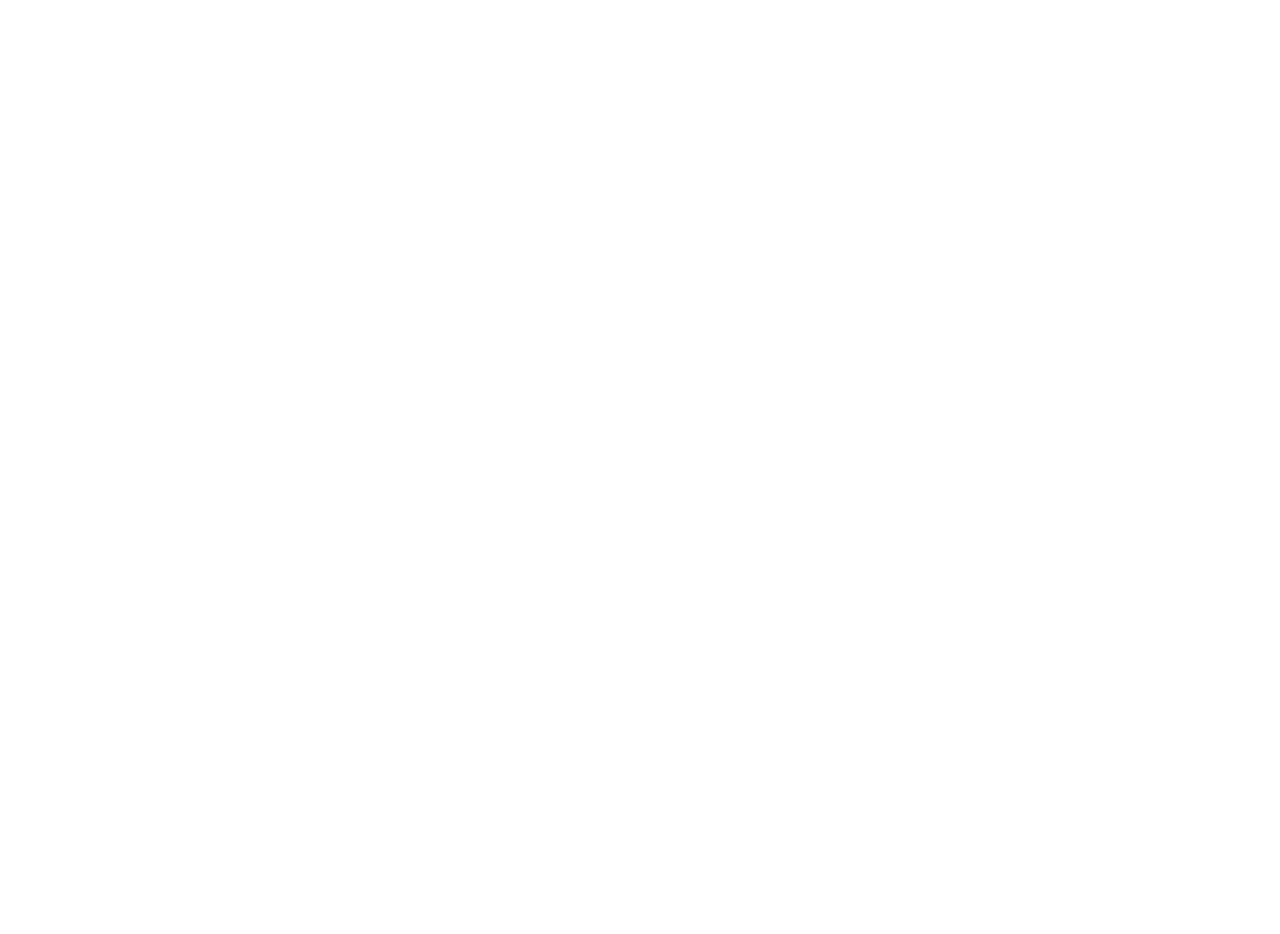
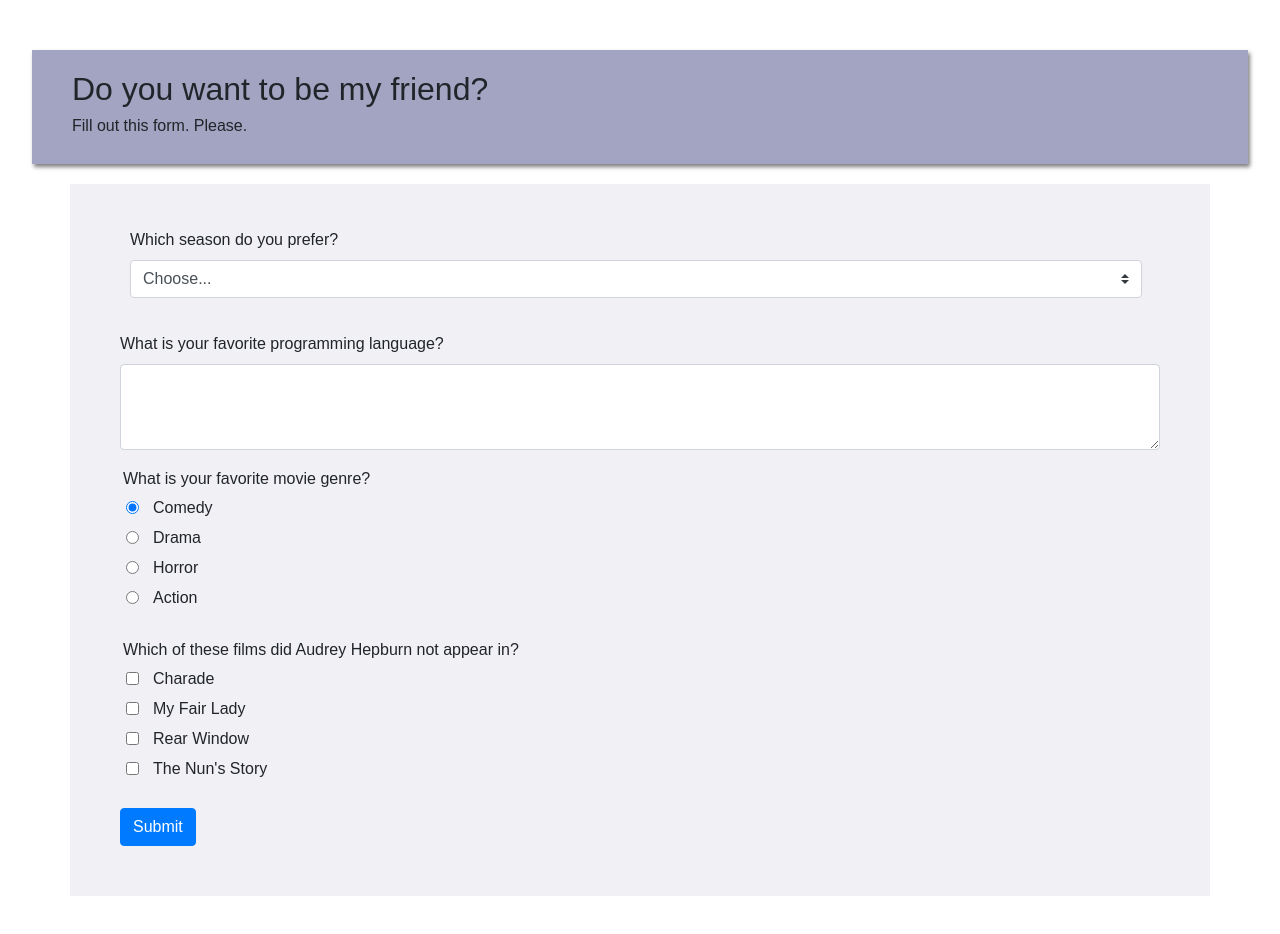
Before and after one commit to alexperrotta/friendship_application_form, a plain HTML site: page index.html in a window 1280 px wide. Before the commit the page ends 800 px from the top, so only its background shows below. Drawn offline with nearby package versions, Linux system fonts and the light colour scheme; a web font is replaced by a local one.

Commit message:
more changes added

```diff
--- /dev/null
+++ b/css/style.css
@@ -0,0 +1,43 @@
+body {
+	font-family: 'Mina', sans-serif;
+	margin-top: 50px;
+	margin-bottom: 50px;
+}
+
+ .container {
+	background-color: #f0f0f5;
+	padding: 30px 50px 50px 50px;
+	margin-top: 20px;
+}
+
+
+.top-bar {
+	margin: 0 auto;
+	width: 95%;
+	background-color: #a3a3c2;
+	padding: 20px 20px 20px 40px;
+	box-shadow: 2px 3px 4px rgba(0,0,0,.5);
+}
+
+h5 {
+	font-size: 16px;
+}
+
+/* Forms */
+
+.form-inline {
+	padding: 10px;
+	margin-bottom: 20px;
+}
+
+.form-check {
+	padding: 3px;
+}
+
+.form-check-input {
+	margin-left: 3px;
+}
+
+.form-check-label {
+	margin-left: 30px;
+}
--- a/index.html
+++ b/index.html
@@ -2,8 +2,104 @@
 <html>
 <head>
 	<title>Friendship Application Form</title>
+	<link rel="stylesheet" href="https://maxcdn.bootstrapcdn.com/bootstrap/4.0.0/css/bootstrap.min.css" integrity="sha384-Gn5384xqQ1aoWXA+058RXPxPg6fy4IWvTNh0E263XmFcJlSAwiGgFAW/dAiS6JXm" crossorigin="anonymous">
+	<link rel="stylesheet" type="text/css" href="css/style.css">
+	<link href="https://fonts.googleapis.com/css?family=Mina" rel="stylesheet">
 </head>
 <body>
 
+	<div class="top-bar">
+		<h2>Do you want to be my friend?</h2>
+		<h5>Fill out this form. Please.</h5>
+	</div>
+
+	<div class="container">
+
+		<!-- Dropdown -->
+
+		<form class="form-inline">
+		  <label class="my-1 mr-2" for="inlineFormCustomSelectPref">Which season do you prefer?</label>
+		  <select class="custom-select my-1 mr-sm-2" id="inlineFormCustomSelectPref">
+		    <option selected>Choose...</option>
+		    <option value="1">Winter</option>
+		    <option value="2">Spring</option>
+		    <option value="3">Summer</option>
+		    <option value="4">Fall</option>
+		  </select>
+  		</form>
+
+  		<!-- Text area -->
+
+  		<form>
+  			<div class="form-group">
+		    	<label for="exampleFormControlTextarea1">What is your favorite programming language?</label>
+		    	<textarea class="form-control" id="exampleFormControlTextarea1" rows="3"></textarea>
+		  	</div>
+		</form>
+
+		<!-- Radio buttons -->
+
+		<div class="form-check">
+			  <h5>What is your favorite movie genre?</h5>
+			  <input class="form-check-input" type="radio" name="exampleRadios" id="exampleRadios1" value="option1" checked>
+			  <label class="form-check-label" for="exampleRadios1">
+			    Comedy
+			  </label>
+		</div>
+		<div class="form-check">
+			  <input class="form-check-input" type="radio" name="exampleRadios" id="exampleRadios2" value="option2">
+			  <label class="form-check-label" for="exampleRadios2">
+			    Drama
+			  </label>
+		</div>
+		<div class="form-check">
+			  <input class="form-check-input" type="radio" name="exampleRadios" id="exampleRadios3" value="option2">
+			  <label class="form-check-label" for="exampleRadios3">
+			    Horror
+			  </label>
+		</div>
+		<div class="form-check">
+			  <input class="form-check-input" type="radio" name="exampleRadios" id="exampleRadios2" value="option4">
+			  <label class="form-check-label" for="exampleRadios4">
+			    Action
+			  </label>
+		</div>
+
+		<br />
+
+		<!-- Check boxes -->
+
+		<div class="form-check">
+			<h5>Which of these films did Audrey Hepburn not appear in?</h5>
+		  <input class="form-check-input" type="checkbox" value="" id="defaultCheck1">
+		  <label class="form-check-label" for="defaultCheck1">
+		    Charade
+		  </label>
+		</div>
+		<div class="form-check">
+		  <input class="form-check-input" type="checkbox" value="" id="defaultCheck1">
+		  <label class="form-check-label" for="defaultCheck1">
+		    My Fair Lady
+		  </label>
+		</div>
+		<div class="form-check">
+		  <input class="form-check-input" type="checkbox" value="" id="defaultCheck1">
+		  <label class="form-check-label" for="defaultCheck1">
+		    Rear Window
+		  </label>
+		</div>
+		<div class="form-check">
+		  <input class="form-check-input" type="checkbox" value="" id="defaultCheck1">
+		  <label class="form-check-label" for="defaultCheck1">
+		    The Nun's Story
+		  </label>
+		</div>
+
+		<br />
+
+		<button type="submit" class="btn btn-primary" href="mailto:alexandra.perrotta@gmail.com">Submit</button>
+
+	</div>
+
 </body>
 </html>
```
